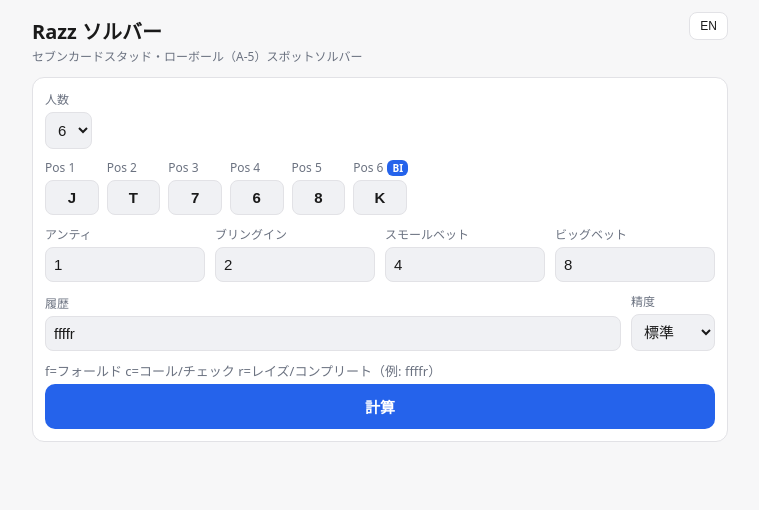
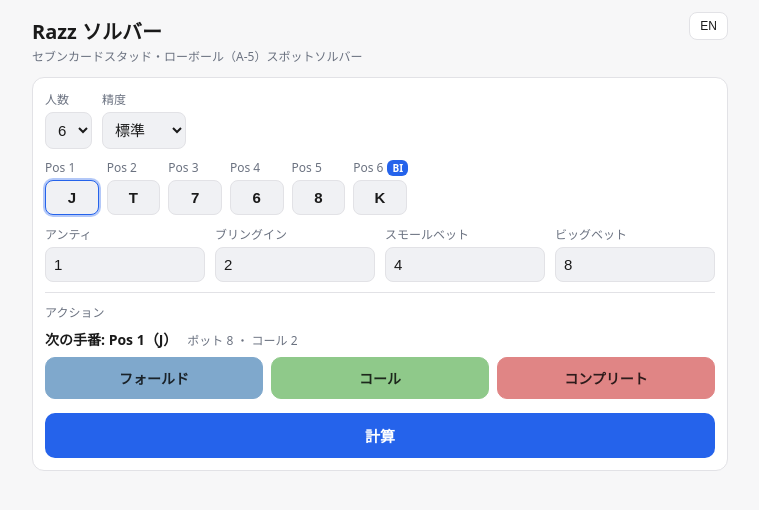
Before and after one commit to morip0126/razz-solver, a React (Vite) app: page / in a window 1280 px wide. Shown: the top 510 px of the page, without its empty margins (260-1019 px from the left). Built offline with nearby package versions, Linux system fonts and the light colour scheme.

Commit message:
Replace history text input with step-by-step action builder UI
Co-Authored-By: Claude Fable 5 <noreply@anthropic.com>
Claude-Session: https://claude.ai/code/session_01VYp8jHdVW1yFSKVuwCKPkx

```diff
--- a/src/App.tsx
+++ b/src/App.tsx
@@ -4,8 +4,9 @@ import {
   type RazzActionLabel,
   type RazzGridResult,
   type RazzGridSpot,
+  type RazzHistoryReplay,
   parseCard,
-  razzBringInIndex,
+  replayRazzHistory,
 } from './domain'
 // ?worker&inline: Worker コードを本体バンドルへ埋め込む（単一ファイル配布・
 // GitHub Pages 以外の静的ホスティングでもパス解決不要にするため）
@@ -53,6 +54,31 @@ interface StakesInput {
   bringIn: string
   smallBet: string
   bigBet: string
+}
+
+interface StakesNum {
+  ante: number
+  bringIn: number
+  smallBet: number
+  bigBet: number
+}
+
+function parseStakes(s: StakesInput): StakesNum | null {
+  const v: StakesNum = {
+    ante: Number(s.ante),
+    bringIn: Number(s.bringIn),
+    smallBet: Number(s.smallBet),
+    bigBet: Number(s.bigBet),
+  }
+  if (
+    !Number.isFinite(v.ante) || !Number.isFinite(v.bringIn) ||
+    !Number.isFinite(v.smallBet) || !Number.isFinite(v.bigBet) ||
+    v.ante < 0 || v.bringIn <= 0 || v.smallBet <= 0 || v.bigBet <= 0 ||
+    v.bringIn >= v.smallBet
+  ) {
+    return null
+  }
+  return v
 }
 
 /**
@@ -137,47 +163,55 @@ export default function App() {
   const [upRanks, setUpRanks] = useState<string[]>(['J', 'T', '7', '6', '8', 'K'])
   const [stakes, setStakes] = useState<StakesInput>({ ante: '1', bringIn: '2', smallBet: '4', bigBet: '8' })
   const [iterations, setIterations] = useState<number>(PRESETS[1].iterations)
-  const [history, setHistory] = useState('ffffr')
-  const [inputError, setInputError] = useState<string | null>(null)
-  // 表示中の結果に対応する入力（結果ヘッダの Pos / カード表示に使う）
-  const [solvedCtx, setSolvedCtx] = useState<{ upRanks: string[] } | null>(null)
+  const [history, setHistory] = useState('')
+  // 表示中の結果に対応する入力（結果ヘッダ表示と、頻度ボタンの同期判定に使う）
+  const [solvedCtx, setSolvedCtx] = useState<{ upRanks: string[]; history: string } | null>(null)
   const { state, solve } = useGridSolver()
 
   const ranks = upRanks.slice(0, players)
   const parsed = seatsFromRanks(ranks, lang)
-  const bringIn = parsed.seats ? razzBringInIndex(parsed.seats) : -1
+  const stakesNum = parseStakes(stakes)
+
+  // 履歴のリプレイ（手番・合法アクション・ポット）。入力が不完全な間は null。
+  let replay: RazzHistoryReplay | null = null
+  if (parsed.seats && stakesNum) {
+    try {
+      replay = replayRazzHistory({ street: 3, seats: parsed.seats, stakes: stakesNum, history })
+    } catch {
+      replay = null
+    }
+  }
+
+  // アップカード変更などで履歴が不正になったら、有効な部分まで切り詰める
+  useEffect(() => {
+    if (replay && replay.invalidAt >= 0) {
+      const valid = replay.steps.length
+      setHistory((h) => h.slice(0, valid))
+    }
+  })
 
   const runSolve = (hist: string) => {
-    setInputError(null)
-    const { seats, error } = seatsFromRanks(ranks, lang)
-    if (!seats) {
-      setInputError(error ?? '')
-      return
-    }
-    const s = {
-      ante: Number(stakes.ante),
-      bringIn: Number(stakes.bringIn),
-      smallBet: Number(stakes.smallBet),
-      bigBet: Number(stakes.bigBet),
-    }
-    if (
-      !Number.isFinite(s.ante) || !Number.isFinite(s.bringIn) ||
-      !Number.isFinite(s.smallBet) || !Number.isFinite(s.bigBet) ||
-      s.ante < 0 || s.bringIn <= 0 || s.smallBet <= 0 || s.bigBet <= 0 ||
-      s.bringIn >= s.smallBet
-    ) {
-      setInputError(t(lang, 'errStakes'))
-      return
-    }
-    setSolvedCtx({ upRanks: ranks })
-    solve({ street: 3, seats, stakes: s, history: hist }, iterations)
+    if (!parsed.seats || !stakesNum) return
+    setSolvedCtx({ upRanks: ranks, history: hist })
+    solve({ street: 3, seats: parsed.seats, stakes: stakesNum, history: hist }, iterations)
   }
 
-  const onAction = (action: RazzActionLabel) => {
+  /** アクションを 1 手進める。fromResult=true（頻度ボタン）は続きも自動計算する。 */
+  const pushAction = (action: RazzActionLabel, fromResult: boolean) => {
+    if (!parsed.seats || !stakesNum) return
     const next = history + ACTION_TO_CHAR[action]
     setHistory(next)
-    runSolve(next)
+    if (!fromResult) return
+    try {
+      const nr = replayRazzHistory({ street: 3, seats: parsed.seats, stakes: stakesNum, history: next })
+      if (!nr.done) runSolve(next)
+    } catch {
+      // 入力が壊れている場合は何もしない（ビルダー側にエラー表示が出る）
     }
+  }
+
+  const undo = () => setHistory((h) => h.slice(0, -1))
+  const reset = () => setHistory('')
 
   const onPrevious = () => {
     if (history.length === 0) return
@@ -187,10 +221,18 @@ export default function App() {
   }
 
   const result = state.status === 'done' ? state.result : null
+  // 表示中の結果と現在の入力が一致しているか（不一致なら頻度ボタンを無効化）
+  const inSync =
+    solvedCtx != null &&
+    solvedCtx.history === history &&
+    solvedCtx.upRanks.join() === ranks.join()
   const cellMap = new Map<string, { combos: number; frequencies: number[] }>()
   if (result) {
     for (const c of result.cells) cellMap.set(`${c.ranks[0]}-${c.ranks[1]}`, c)
   }
+
+  const inputError = parsed.error ?? (stakesNum ? null : t(lang, 'errStakes'))
+  const foldWin = replay?.done && replay.folded.filter((f) => !f).length === 1
 
   return (
     <main className="app">
@@ -222,6 +264,7 @@ export default function App() {
                   while (next.length < n) next.push('')
                   return next
                 })
+                setHistory('')
               }}
             >
               {[2, 3, 4, 5, 6].map((n) => (
@@ -229,14 +272,26 @@ export default function App() {
               ))}
             </select>
           </label>
+          <label className="field">
+            <span>{t(lang, 'precision')}</span>
+            <select value={iterations} onChange={(e) => setIterations(Number(e.target.value))}>
+              {PRESETS.map((p) => (
+                <option key={p.key} value={p.iterations}>{t(lang, p.key)}</option>
+              ))}
+            </select>
+          </label>
         </div>
 
         <div className="positions">
-          {ranks.map((r, i) => (
-            <label key={i} className="field pos-field">
+          {ranks.map((r, i) => {
+            const classes = ['field', 'pos-field']
+            if (replay?.folded[i]) classes.push('folded')
+            if (replay?.actorIndex === i) classes.push('acting')
+            return (
+              <label key={i} className={classes.join(' ')}>
                 <span>
                   {t(lang, 'position', { n: i + 1 })}
-                {i === bringIn && <em className="bi-badge">{t(lang, 'bringInBadge')}</em>}
+                  {i === replay?.bringInIndex && <em className="bi-badge">{t(lang, 'bringInBadge')}</em>}
                 </span>
                 <input
                   className="rank-input"
@@ -249,7 +304,8 @@ export default function App() {
                   }}
                 />
               </label>
-          ))}
+            )
+          })}
         </div>
 
         <div className="row stakes-row">
@@ -266,31 +322,70 @@ export default function App() {
           ))}
         </div>
 
-        <div className="row">
-          <label className="field grow">
-            <span>{t(lang, 'history')}</span>
-            <input
-              className="history-input"
-              value={history}
-              placeholder="ffffr"
-              onChange={(e) => setHistory(e.target.value.toLowerCase().replace(/[^fckxbpr]/g, ''))}
-            />
-          </label>
-          <label className="field">
-            <span>{t(lang, 'precision')}</span>
-            <select value={iterations} onChange={(e) => setIterations(Number(e.target.value))}>
-              {PRESETS.map((p) => (
-                <option key={p.key} value={p.iterations}>{t(lang, p.key)}</option>
+        <div className="action-builder">
+          <p className="section-label">{t(lang, 'actionsLabel')}</p>
+
+          {replay && replay.steps.length > 0 && (
+            <div className="timeline">
+              {replay.steps.map((s, i) => (
+                <span key={i} className={`step-chip step-${actionGroup(s.action)}`}>
+                  <b>{t(lang, 'position', { n: s.seatIndex + 1 })}</b>
+                  {' '}{ranks[s.seatIndex]}{' '}
+                  {t(lang, ACTION_LABEL_KEY[s.action])}
+                </span>
               ))}
-            </select>
-          </label>
             </div>
-        <p className="hint">{t(lang, 'historyHint')}</p>
+          )}
+
+          {replay && !replay.done && (
+            <>
+              <p className="next-line">
+                {t(lang, 'nextToAct', {
+                  n: replay.actorIndex + 1,
+                  card: ranks[replay.actorIndex],
+                })}
+                <span className="pot-info">
+                  {t(lang, 'potLabel', { n: replay.pot })}
+                  {replay.toCall > 0 && <> ・ {t(lang, 'toCallLabel', { n: replay.toCall })}</>}
+                </span>
+              </p>
+              <div className="builder-buttons">
+                {replay.legalActions.map((a) => (
+                  <button
+                    key={a}
+                    type="button"
+                    className={`action-button act-${actionGroup(a)}`}
+                    onClick={() => pushAction(a, false)}
+                  >
+                    {t(lang, ACTION_LABEL_KEY[a])}
+                  </button>
+                ))}
+              </div>
+            </>
+          )}
+
+          {replay?.done && (
+            <p className="hint done-note">
+              {t(lang, foldWin ? 'handOver' : 'streetClosed')}
+            </p>
+          )}
+
+          {history.length > 0 && (
+            <div className="builder-nav">
+              <button type="button" className="nav-button" onClick={undo}>
+                {t(lang, 'undo')}
+              </button>
+              <button type="button" className="nav-button" onClick={reset}>
+                {t(lang, 'reset')}
+              </button>
+            </div>
+          )}
+        </div>
 
         <button
           type="button"
           className="go-button"
-          disabled={state.status === 'solving'}
+          disabled={state.status === 'solving' || !replay || replay.done}
           onClick={() => runSolve(history)}
         >
           {state.status === 'solving'
@@ -303,16 +398,7 @@ export default function App() {
           </div>
         )}
         {inputError && <p className="error">{inputError}</p>}
-        {state.status === 'error' && (
-          <p className="error">
-            {state.message}
-            {history.length > 0 && (
-              <button type="button" className="nav-button inline" onClick={onPrevious}>
-                {t(lang, 'previous')}
-              </button>
-            )}
-          </p>
-        )}
+        {state.status === 'error' && <p className="error">{state.message}</p>}
       </section>
 
       {result && (
@@ -365,6 +451,8 @@ export default function App() {
             <span><i className="swatch" style={{ background: 'var(--act-raise)' }} />{t(lang, 'legendRaise')}</span>
           </div>
 
+          {!inSync && <p className="hint stale-note">{t(lang, 'staleResult')}</p>}
+
           <div className="action-bar">
             <button
               type="button"
@@ -379,8 +467,8 @@ export default function App() {
                 key={a}
                 type="button"
                 className={`action-button act-${actionGroup(a)}`}
-                disabled={state.status === 'solving'}
-                onClick={() => onAction(a)}
+                disabled={state.status === 'solving' || !inSync}
+                onClick={() => pushAction(a, true)}
               >
                 {t(lang, ACTION_LABEL_KEY[a])} {(result.totals[i] * 100).toFixed(0)}%
               </button>
--- a/src/domain/razzGame.ts
+++ b/src/domain/razzGame.ts
@@ -777,3 +777,116 @@ export function solveRazzRangeGrid(spot: RazzGridSpot, opts: RazzSolveOptions =
     iterations,
   }
 }
+
+// ---- 履歴リプレイ（UI のアクションビルダー用） ------------------------------------
+
+export interface RazzHistoryStep {
+  seatIndex: number
+  action: RazzActionLabel
+}
+
+export interface RazzHistoryReplay {
+  /** 解決できた履歴（行動順）。 */
+  steps: RazzHistoryStep[]
+  /** 次に行動する席（ハンド / ストリート終了時は -1）。 */
+  actorIndex: number
+  /** 手番プレイヤーの合法アクション（終了時は空）。 */
+  legalActions: RazzActionLabel[]
+  /** true = これ以上入力できない（フォールド勝ち or 現在ストリートのベッティング終了）。 */
+  done: boolean
+  /** 現在のポット（現在ストリートの投入分・ブリングイン込み）。 */
+  pot: number
+  /** 手番プレイヤーがコールに必要な額（終了時は 0）。 */
+  toCall: number
+  /** 3rd street のブリングイン席（それ以外は -1）。 */
+  bringInIndex: number
+  folded: boolean[]
+  /** 解決できないアクションがあった履歴位置（なければ -1）。steps はその直前まで。 */
+  invalidAt: number
+}
+
+/**
+ * MCCFR なしで履歴だけをリプレイし、手番・合法アクション・ポットを返す。
+ * UI のアクション入力（ステップ入力・タイムライン表示）用の軽量ヘルパー。
+ * 現在ストリートのベッティングが閉じた時点で done になる（次ストリートは非対応）。
+ */
+export function replayRazzHistory(spot: RazzGridSpot): RazzHistoryReplay {
+  validateRazzPublic(spot.street, spot.seats, spot.dead ?? [])
+  const stakes: Required<RazzStakes> = { raiseCap: 4, ...spot.stakes }
+  if (stakes.ante < 0 || stakes.bringIn <= 0 || stakes.smallBet <= 0 || stakes.bigBet <= 0) {
+    throw new Error('razz: stakes must be positive')
+  }
+  if (stakes.bringIn >= stakes.smallBet) {
+    throw new Error('razz: bringIn must be smaller than smallBet')
+  }
+  const n = spot.seats.length
+  const state: BetState = {
+    street: spot.street,
+    pot: spot.pot ?? stakes.ante * n,
+    contrib: new Array(n).fill(0),
+    afterRoot: new Array(n).fill(0),
+    folded: new Array(n).fill(false),
+    pending: new Array(n).fill(true),
+    betLevel: 0,
+    raises: 0,
+    actor: -1,
+    done: false,
+    winner: -1,
+    hist: '',
+  }
+  let bringInIndex = -1
+  if (spot.street === 3) {
+    bringInIndex = spot.bringInIndex ?? razzBringInIndex(spot.seats)
+    state.contrib[bringInIndex] = stakes.bringIn
+    state.betLevel = stakes.bringIn
+    state.actor = (bringInIndex + 1) % n
+  } else {
+    state.actor = firstToActFromUps(spot.seats.map((s) => s.up), state.folded)
+  }
+
+  // horizon = 現在ストリート（ベッティングが閉じたら done。applyAction は deal 不要）
+  const ctx: SpotCtx = {
+    seats: spot.seats,
+    n,
+    heroIndex: -1,
+    heroDown: [],
+    stakes,
+    horizon: spot.street,
+    root: state,
+    range: DEFAULT_RAZZ_RANGE,
+    trainPool: [],
+    evalPool: [],
+    seatWeights: [],
+  }
+
+  const chars = historyChars(spot.history)
+  const steps: RazzHistoryStep[] = []
+  let cur = state
+  let invalidAt = -1
+  for (const [i, raw] of chars.entries()) {
+    if (cur.done || cur.actor < 0) {
+      invalidAt = i
+      break
+    }
+    const action = coerceRazzAction(raw, legalActionsOf(cur, ctx))
+    if (!action) {
+      invalidAt = i
+      break
+    }
+    steps.push({ seatIndex: cur.actor, action })
+    cur = applyAction(cur, ctx, null, action)
+  }
+
+  const done = cur.done || cur.actor < 0
+  return {
+    steps,
+    actorIndex: done ? -1 : cur.actor,
+    legalActions: done ? [] : legalActionsOf(cur, ctx),
+    done,
+    pot: cur.pot + cur.contrib.reduce((x, y) => x + y, 0),
+    toCall: done ? 0 : cur.betLevel - cur.contrib[cur.actor],
+    bringInIndex,
+    folded: [...cur.folded],
+    invalidAt,
+  }
+}
--- a/src/i18n.ts
+++ b/src/i18n.ts
@@ -11,10 +11,26 @@ const messages = {
   players: { ja: '人数', en: 'Players' },
   position: { ja: 'Pos {n}', en: 'Pos {n}' },
   bringInBadge: { ja: 'BI', en: 'BI' },
-  history: { ja: '履歴', en: 'History' },
-  historyHint: {
-    ja: 'f=フォールド c=コール/チェック r=レイズ/コンプリート（例: ffffr）',
-    en: 'f=fold c=call/check r=raise/complete (e.g. ffffr)',
+  actionsLabel: { ja: 'アクション', en: 'Actions' },
+  nextToAct: {
+    ja: '次の手番: Pos {n}（{card}）',
+    en: 'Next to act: Pos {n} ({card})',
+  },
+  potLabel: { ja: 'ポット {n}', en: 'Pot {n}' },
+  toCallLabel: { ja: 'コール {n}', en: 'To call {n}' },
+  undo: { ja: '1手戻す', en: 'Undo' },
+  reset: { ja: 'リセット', en: 'Reset' },
+  handOver: {
+    ja: 'ハンド終了（1人を残して全員フォールド）',
+    en: 'Hand over (everyone folded to one player)',
+  },
+  streetClosed: {
+    ja: 'このストリートのベッティングは終了しました（続きの入力は非対応）',
+    en: 'Betting on this street is closed (later streets not supported)',
+  },
+  staleResult: {
+    ja: '入力が変更されています。「計算」で結果を更新してください。',
+    en: 'Inputs have changed. Press Go to refresh the result.',
   },
   ante: { ja: 'アンティ', en: 'Ante' },
   bringInAmount: { ja: 'ブリングイン', en: 'Bring-in' },
--- a/src/index.css
+++ b/src/index.css
@@ -170,6 +170,111 @@ button {
   min-width: 70px;
 }
 
+/* ---- アクションビルダー ---- */
+
+.pos-field.folded {
+  opacity: 0.4;
+}
+
+.pos-field.folded .rank-input {
+  text-decoration: line-through;
+}
+
+.pos-field.acting .rank-input {
+  border-color: var(--accent);
+  box-shadow: 0 0 0 2px color-mix(in srgb, var(--accent) 35%, transparent);
+}
+
+.action-builder {
+  border-top: 1px solid var(--border);
+  padding-top: 10px;
+  margin-bottom: 10px;
+}
+
+.section-label {
+  font-size: 12px;
+  color: var(--muted);
+  margin: 0 0 8px;
+}
+
+.timeline {
+  display: flex;
+  flex-wrap: wrap;
+  gap: 6px;
+  margin-bottom: 10px;
+}
+
+.step-chip {
+  font-size: 12px;
+  border-radius: 999px;
+  padding: 3px 10px;
+  border: 1px solid var(--border);
+  background: var(--panel2);
+  white-space: nowrap;
+}
+
+.step-chip b {
+  font-weight: 700;
+}
+
+.step-chip.step-fold {
+  border-color: var(--act-fold);
+  background: color-mix(in srgb, var(--act-fold) 22%, var(--panel));
+}
+
+.step-chip.step-call {
+  border-color: var(--act-call);
+  background: color-mix(in srgb, var(--act-call) 22%, var(--panel));
+}
+
+.step-chip.step-raise {
+  border-color: var(--act-raise);
+  background: color-mix(in srgb, var(--act-raise) 22%, var(--panel));
+}
+
+.next-line {
+  font-size: 14px;
+  font-weight: 600;
+  margin: 0 0 8px;
+  display: flex;
+  flex-wrap: wrap;
+  gap: 4px 10px;
+  align-items: baseline;
+}
+
+.pot-info {
+  font-size: 12px;
+  font-weight: 400;
+  color: var(--muted);
+}
+
+.builder-buttons {
+  display: flex;
+  flex-wrap: wrap;
+  gap: 8px;
+}
+
+.builder-nav {
+  display: flex;
+  gap: 8px;
+  margin-top: 10px;
+}
+
+.builder-nav .nav-button {
+  flex: none;
+  padding: 7px 14px;
+  font-size: 13px;
+}
+
+.done-note {
+  font-weight: 600;
+}
+
+.stale-note {
+  margin-top: 10px;
+  color: var(--error);
+}
+
 .num-input,
 .history-input {
   width: 100%;
```
Also changed, not shown: 2 other files (tests, documents, lock files or other folders). Lines whose indentation alone changed are shown as unchanged.
